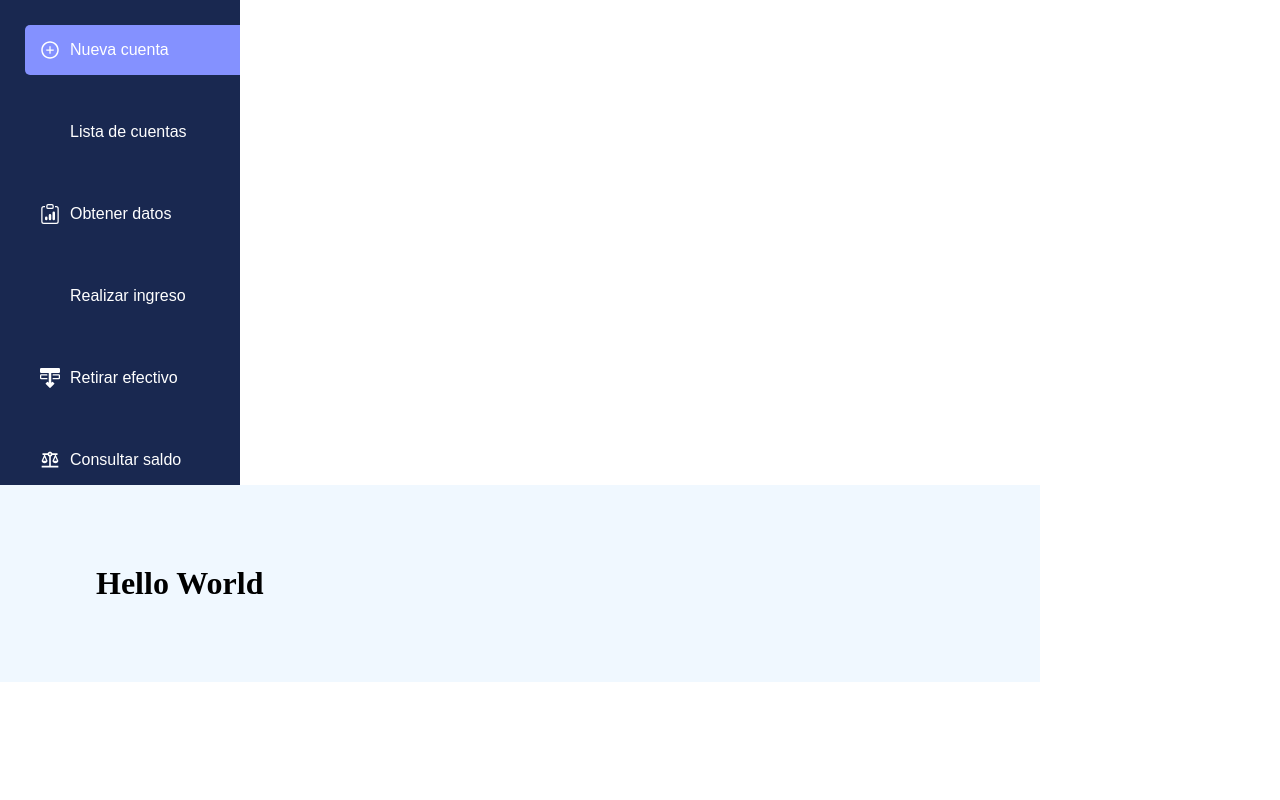
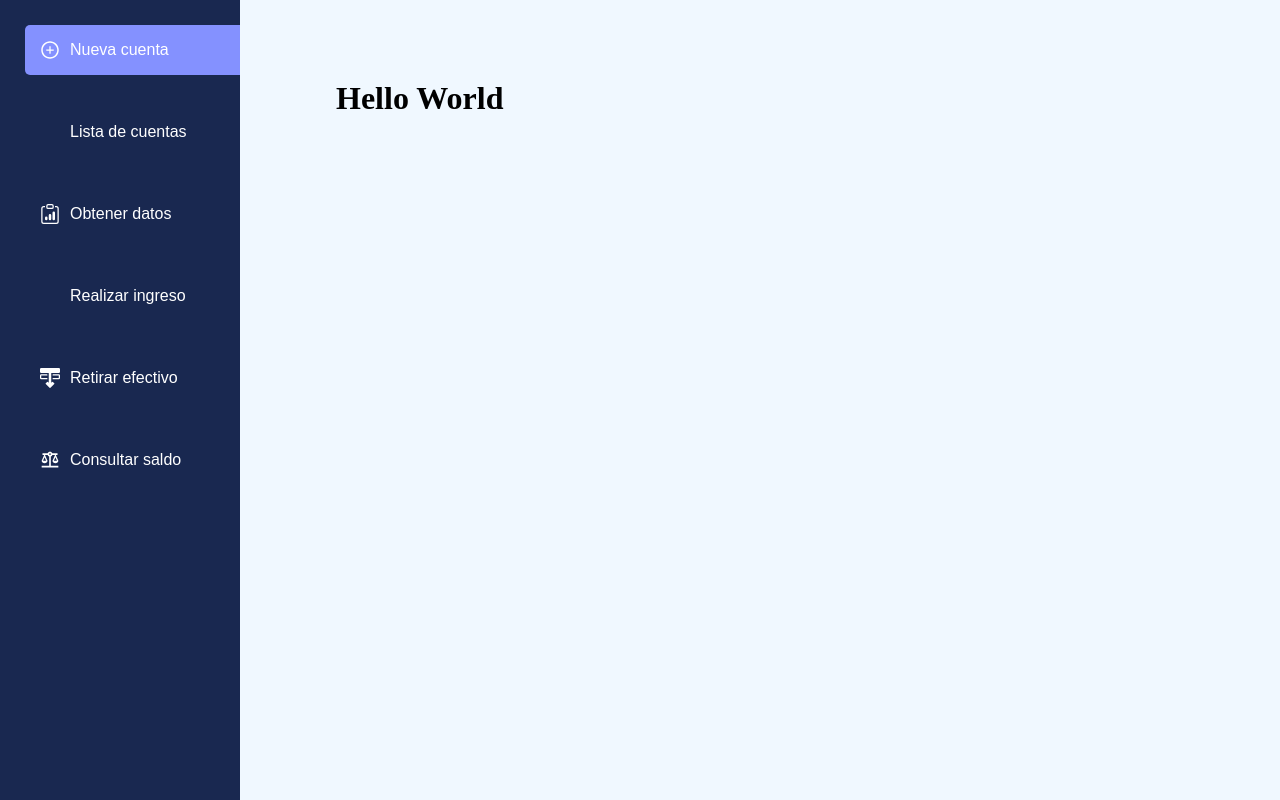
Before and after one commit to rafaeldoleo14/bank-account, a React (Vite) app: page /new-account in a window 1280 px wide. Built offline with nearby package versions, Linux system fonts and the light colour scheme; some icons are missing.

Commit message:
feat: added many changes in layout components

```diff
--- a/src/bank/layout/Layout.tsx
+++ b/src/bank/layout/Layout.tsx
@@ -10,10 +10,14 @@ export const Layout: FC<LayoutProp> = ({children}) => {
   return (
     <div className="layout-container">
 
-        <Dashboard/>
+        <div className="accounts-container">
 
-        <div className="accounts-content">
-            {children}
+          <Dashboard/>
+
+          <div className="accounts-content">
+              {children}
+          </div>
+
         </div>
 
     </div>
```
